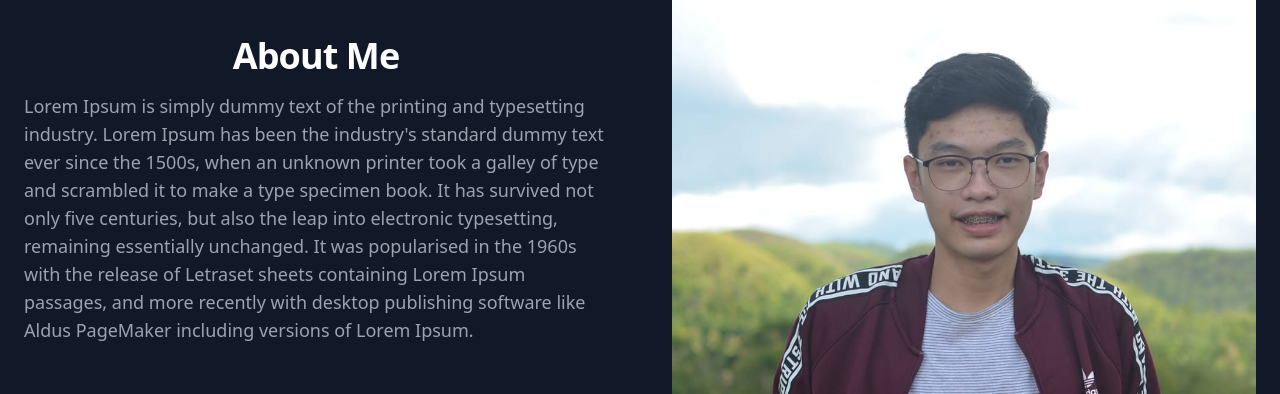
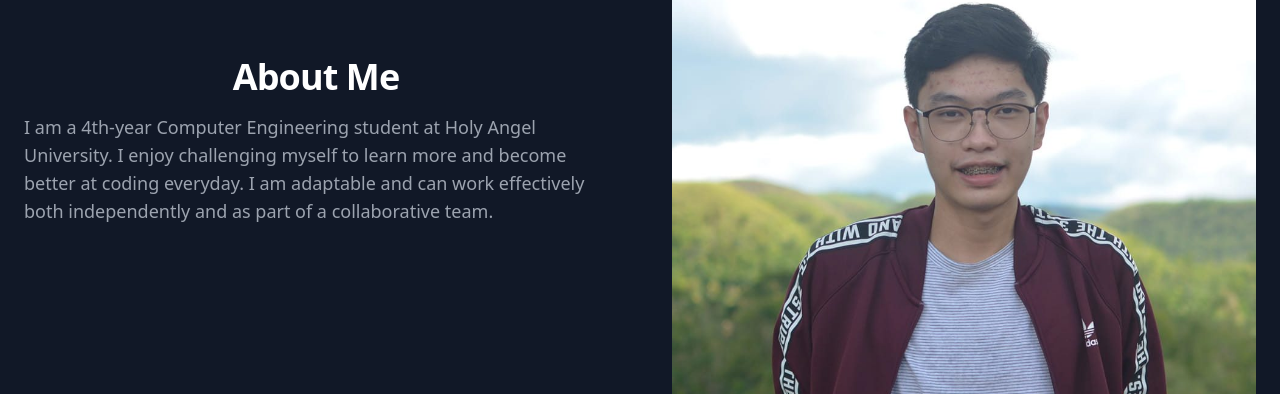
Before and after one commit to johnmartinroque/Portfolio, a React (Create React App) app in the folder portfolio/: page / in a window 1280 px wide. Shown: the part 923-1317 px from the top of the page. Built offline with nearby package versions, Linux system fonts and the light colour scheme.

Commit message:
about me

```diff
--- a/portfolio/src/components/sections/AboutMe.jsx
+++ b/portfolio/src/components/sections/AboutMe.jsx
@@ -8,8 +8,9 @@ function AboutMe() {
   return (
     <div
       ref={ref}
-      className={`${isVisible ? "animate-fadeIn" : "animate-fadeOut"}`}
-      class="h-screen"
+      className={`h-[80vh] flex items-center justify-center ${
+        isVisible ? "animate-fadeIn" : "animate-fadeOut"
+      }`}
     >
       <section class="bg-white dark:bg-gray-900">
         <div class="gap-16 items-center py-8 px-4 mx-auto max-w-screen-xl lg:grid lg:grid-cols-2 lg:py-16 lg:px-6">
@@ -18,16 +19,10 @@ function AboutMe() {
               About Me
             </h2>
             <p class="mb-4">
-              Lorem Ipsum is simply dummy text of the printing and typesetting
-              industry. Lorem Ipsum has been the industry's standard dummy text
-              ever since the 1500s, when an unknown printer took a galley of
-              type and scrambled it to make a type specimen book. It has
-              survived not only five centuries, but also the leap into
-              electronic typesetting, remaining essentially unchanged. It was
-              popularised in the 1960s with the release of Letraset sheets
-              containing Lorem Ipsum passages, and more recently with desktop
-              publishing software like Aldus PageMaker including versions of
-              Lorem Ipsum.
+              I am a 4th-year Computer Engineering student at Holy Angel
+              University. I enjoy challenging myself to learn more and become
+              better at coding everyday. I am adaptable and can work effectively
+              both independently and as part of a collaborative team.
             </p>
           </div>
           <div class=" gap-4 mt-8">
--- a/portfolio/src/components/sections/Projects.jsx
+++ b/portfolio/src/components/sections/Projects.jsx
@@ -11,7 +11,7 @@ function Projects() {
   return (
     <div ref={ref}>
       <section
-        className={`py-24 transition-all duration-1000 ${
+        className={`transition-all duration-1000 ${
           isVisible ? "animate-slideInLeft" : "opacity-0"
         }`}
       >
```
